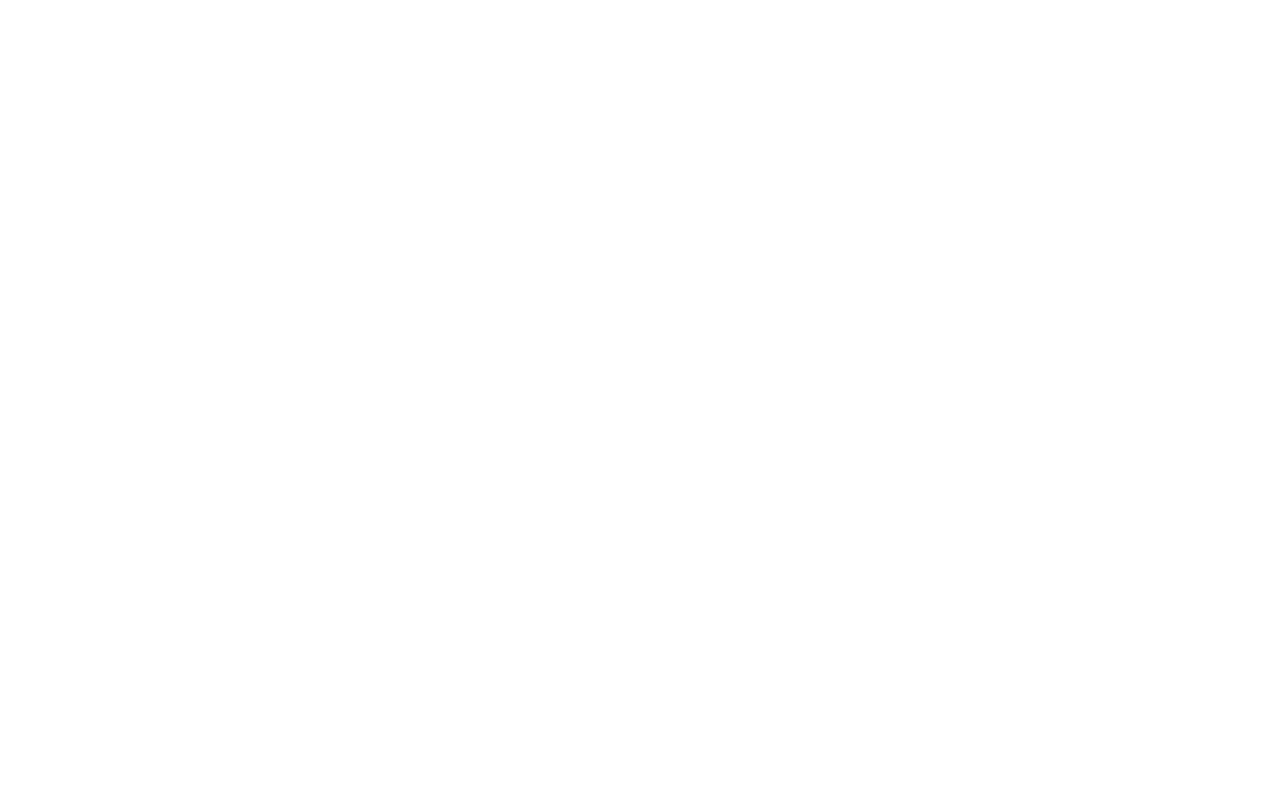
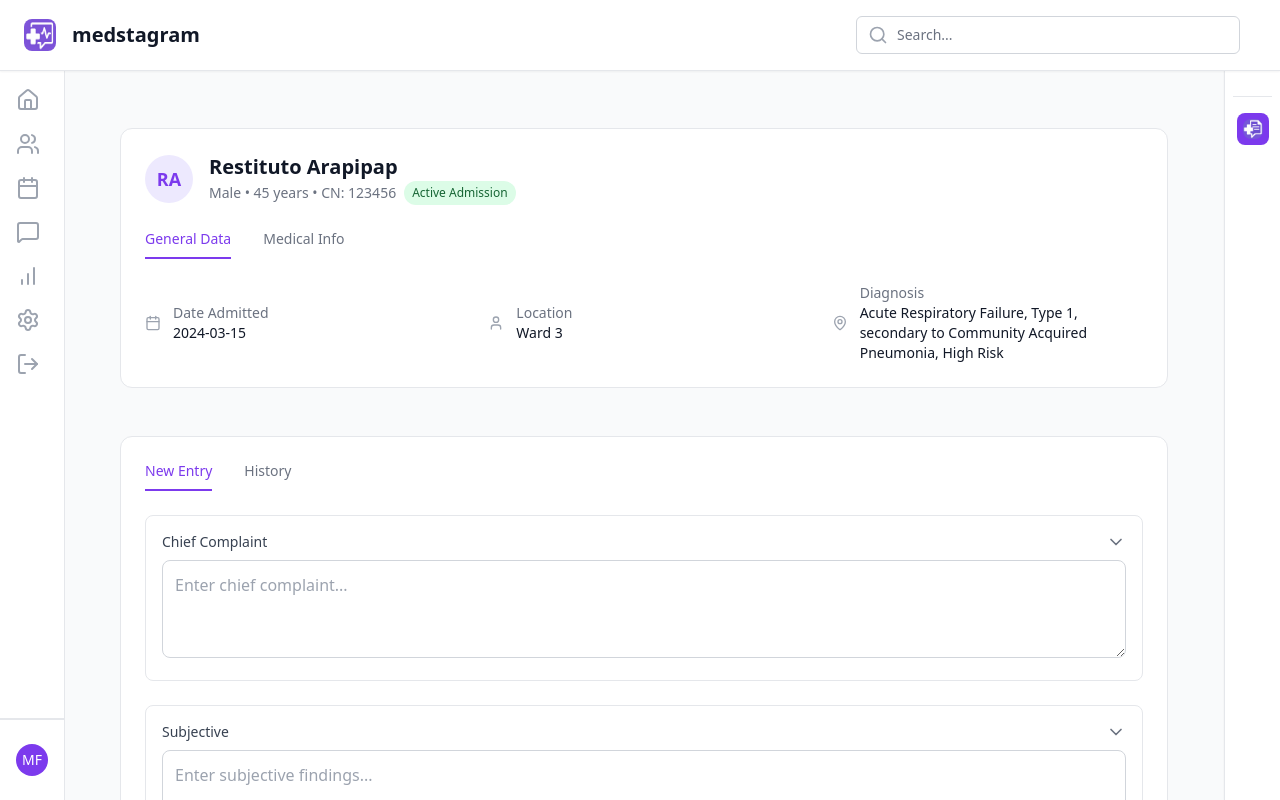
Before and after one commit to mfranco1/medstagram, a React (Vite) app in the folder frontend/: page /soap/1 in a window 1280 px wide. Before the commit this address had no page. Shown: the top 800 px of the page. Built offline with nearby package versions, Linux system fonts and the light colour scheme.

Commit message:
mod: add routing from patient page to their soap page

```diff
--- a/frontend/src/App.tsx
+++ b/frontend/src/App.tsx
@@ -11,7 +11,7 @@ export default function App() {
       <Routes>
         <Route path="/login" element={<LoginPage />} />
         <Route path="/signup" element={<SignupPage />} />
-        <Route path="/soap" element={<SoapPage />} />
+        <Route path="/soap/:patientId" element={<SoapPage />} />
         <Route path="/dashboard" element={<Dashboard />} />
         <Route path="/patients" element={<PatientsPage />} />
         <Route path="/" element={<Navigate to="/dashboard" replace />} />
--- a/frontend/src/components/patient/PatientInfoCard.tsx
+++ b/frontend/src/components/patient/PatientInfoCard.tsx
@@ -1,24 +1,34 @@
 import { Calendar, User, MapPin, Church, Home, Phone } from 'lucide-react'
+import type { Patient } from '../../pages/PatientsPage'
 
 interface PatientInfoCardProps {
   activeTab: 'general' | 'medical'
   setActiveTab: (tab: 'general' | 'medical') => void
+  patient: Patient
 }
 
-export function PatientInfoCard({ activeTab, setActiveTab }: PatientInfoCardProps) {
+export function PatientInfoCard({ activeTab, setActiveTab, patient }: PatientInfoCardProps) {
   return (
     <div className="bg-white rounded-xl border border-gray-200 p-6 mb-6">
       <div className="flex items-center justify-between mb-6">
         <div className="flex items-center space-x-4">
           <div className="w-12 h-12 bg-violet-100 rounded-full flex items-center justify-center">
-            <span className="text-lg font-semibold text-violet-600">RA</span>
+            <span className="text-lg font-semibold text-violet-600">
+              {patient.name.split(' ').map(n => n[0]).join('')}
+            </span>
           </div>
           <div>
-            <h2 className="text-xl font-semibold text-gray-900">Restituto Arapipap</h2>
+            <h2 className="text-xl font-semibold text-gray-900">{patient.name}</h2>
             <div className="flex items-center space-x-2">
-              <span className="text-sm text-gray-500">Male • 45 years • CN: 123456</span>
-              <span className="px-2 py-1 bg-green-100 text-green-800 text-xs rounded-full font-medium">
-                Active Admission
+              <span className="text-sm text-gray-500">
+                {patient.gender} • {patient.age} years • CN: {patient.caseNumber}
+              </span>
+              <span className={`px-2 py-1 text-xs rounded-full font-medium ${
+                patient.status === 'Active Admission'
+                  ? 'bg-green-100 text-green-800'
+                  : 'bg-gray-100 text-gray-800'
+              }`}>
+                {patient.status}
               </span>
             </div>
           </div>
@@ -52,43 +62,22 @@ export function PatientInfoCard({ activeTab, setActiveTab }: PatientInfoCardProp
         <div className="flex items-center space-x-3">
           <Calendar className="w-4 h-4 text-gray-400 flex-shrink-0" />
           <div className="min-w-0">
-            <span className="text-gray-500">Date of Birth</span>
-            <p className="font-medium text-gray-900">January 1, 1980</p>
+            <span className="text-gray-500">Date Admitted</span>
+            <p className="font-medium text-gray-900">{patient.dateAdmitted}</p>
           </div>
         </div>
         <div className="flex items-center space-x-3">
           <User className="w-4 h-4 text-gray-400 flex-shrink-0" />
           <div className="min-w-0">
-            <span className="text-gray-500">Civil Status</span>
-            <p className="font-medium text-gray-900">Married</p>
+            <span className="text-gray-500">Location</span>
+            <p className="font-medium text-gray-900">{patient.location}</p>
           </div>
         </div>
         <div className="flex items-center space-x-3">
           <MapPin className="w-4 h-4 text-gray-400 flex-shrink-0" />
           <div className="min-w-0">
-            <span className="text-gray-500">Nationality</span>
-            <p className="font-medium text-gray-900">Filipino</p>
-          </div>
-        </div>
-        <div className="flex items-center space-x-3">
-          <Church className="w-4 h-4 text-gray-400 flex-shrink-0" />
-          <div className="min-w-0">
-            <span className="text-gray-500">Religion</span>
-            <p className="font-medium text-gray-900">Roman Catholic</p>
-          </div>
-        </div>
-        <div className="flex items-center space-x-3">
-          <Home className="w-4 h-4 text-gray-400 flex-shrink-0" />
-          <div className="min-w-0">
-            <span className="text-gray-500">Address</span>
-            <p className="font-medium text-gray-900">123 P Faura St., Manila City</p>
-          </div>
-        </div>
-        <div className="flex items-center space-x-3">
-          <Phone className="w-4 h-4 text-gray-400 flex-shrink-0" />
-          <div className="min-w-0">
-            <span className="text-gray-500">Philhealth</span>
-            <p className="font-medium text-gray-900">12-345678901-2</p>
+            <span className="text-gray-500">Diagnosis</span>
+            <p className="font-medium text-gray-900">{patient.diagnosis}</p>
           </div>
         </div>
       </div>
--- a/frontend/src/pages/PatientsPage.tsx
+++ b/frontend/src/pages/PatientsPage.tsx
@@ -1,9 +1,22 @@
 import { useState } from 'react'
 import { MainLayout } from '../components/layout/MainLayout'
 import { Search, Plus, MoreVertical, ChevronDown } from 'lucide-react'
+import { useNavigate } from 'react-router-dom'
+
+export interface Patient {
+  id: number
+  name: string
+  age: number
+  gender: string
+  caseNumber: string
+  dateAdmitted: string
+  location: string
+  status: string
+  diagnosis: string
+}
 
 // Mock data - will be replaced with API calls later
-const mockPatients = [
+export const mockPatients: Patient[] = [
   {
     id: 1,
     name: 'Restituto Arapipap',
@@ -180,6 +193,7 @@ export default function PatientsPage() {
   const [locationFilter, setLocationFilter] = useState('')
   const [sortField, setSortField] = useState<keyof typeof mockPatients[0]>('name')
   const [sortDirection, setSortDirection] = useState<'asc' | 'desc'>('asc')
+  const navigate = useNavigate()
 
   const handleSort = (field: keyof typeof mockPatients[0]) => {
     if (field === sortField) {
@@ -188,6 +202,10 @@ export default function PatientsPage() {
       setSortField(field)
       setSortDirection('asc')
     }
+  }
+
+  const handlePatientClick = (patientId: number) => {
+    navigate(`/soap/${patientId}`)
   }
 
   const filteredPatients = mockPatients
@@ -373,7 +391,12 @@ export default function PatientsPage() {
                   {filteredPatients.map((patient) => (
                     <tr key={patient.id} className="hover:bg-gray-50">
                       <td className="px-6 py-4 whitespace-nowrap">
-                        <div className="text-sm font-medium text-gray-900">{patient.name}</div>
+                        <button
+                          onClick={() => handlePatientClick(patient.id)}
+                          className="text-sm font-medium text-violet-600 hover:text-violet-900 focus:outline-none focus:underline"
+                        >
+                          {patient.name}
+                        </button>
                       </td>
                       <td className="px-6 py-4 whitespace-nowrap">
                         <div className="text-sm text-gray-500">{patient.age}</div>
@@ -382,7 +405,12 @@ export default function PatientsPage() {
                         <div className="text-sm text-gray-500">{patient.gender}</div>
                       </td>
                       <td className="px-6 py-4 whitespace-nowrap">
-                        <div className="text-sm font-medium text-gray-900">{patient.caseNumber}</div>
+                        <button
+                          onClick={() => handlePatientClick(patient.id)}
+                          className="text-sm font-medium text-violet-600 hover:text-violet-900 focus:outline-none focus:underline"
+                        >
+                          {patient.caseNumber}
+                        </button>
                       </td>
                       <td className="px-6 py-4 whitespace-nowrap">
                         <div className="text-sm text-gray-500">{patient.dateAdmitted}</div>
--- a/frontend/src/pages/SoapPage.tsx
+++ b/frontend/src/pages/SoapPage.tsx
@@ -2,8 +2,13 @@ import { useState } from 'react'
 import { MainLayout } from '../components/layout/MainLayout'
 import { PatientInfoCard } from '../components/patient/PatientInfoCard.tsx'
 import { MedicalEntryForm } from '../components/patient/MedicalEntryForm.tsx'
+import { useParams } from 'react-router-dom'
+
+// Import mock data from PatientsPage
+import { mockPatients } from './PatientsPage'
 
 export default function SoapPage() {
+  const { patientId } = useParams()
   const [activeTab, setActiveTab] = useState<'general' | 'medical'>('general')
   const [formData, setFormData] = useState({
     chiefComplaint: '',
@@ -13,10 +18,27 @@ export default function SoapPage() {
     plan: '',
   })
 
+  // Find the patient from mock data
+  const patient = mockPatients.find(p => p.id === Number(patientId))
+
+  if (!patient) {
+    return (
+      <MainLayout>
+        <div className="flex-1 w-full h-full flex flex-col gap-6 px-6 py-8">
+          <div className="text-red-600">Patient not found</div>
+        </div>
+      </MainLayout>
+    )
+  }
+
   return (
     <MainLayout>
       <div className="flex-1 w-full h-full flex flex-col gap-6 px-6 py-8">
-        <PatientInfoCard activeTab={activeTab} setActiveTab={setActiveTab} />
+        <PatientInfoCard
+          activeTab={activeTab}
+          setActiveTab={setActiveTab}
+          patient={patient}
+        />
         <MedicalEntryForm formData={formData} setFormData={setFormData} />
       </div>
     </MainLayout>
```
